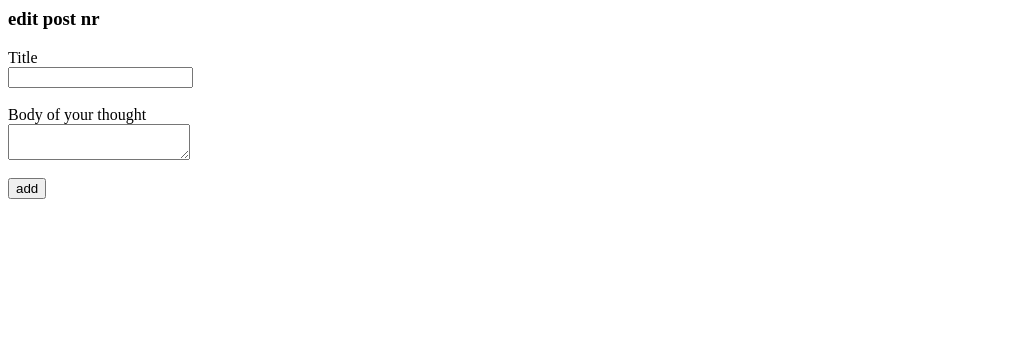
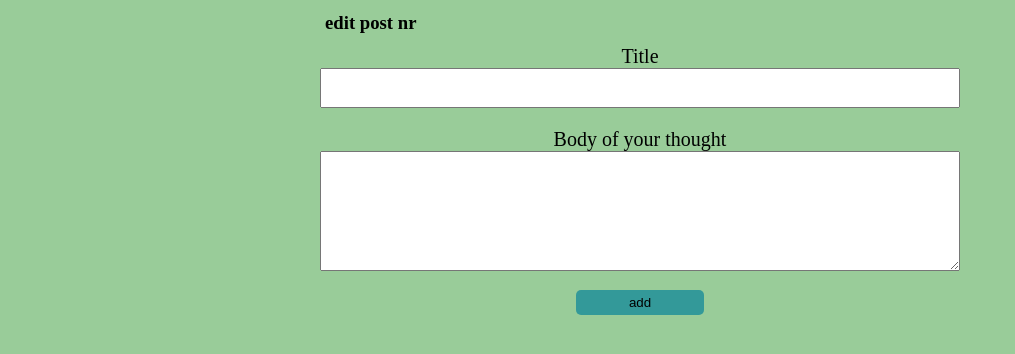
Before and after one commit to Jochemos/PHP-register-login-app, a PHP site: page /blog-update.php?id=1 in a window 1280 px wide. Shown: the top 354 px of the page, without its empty margins (0-1015 px from the left). Run offline with PHP 8.4, Linux system fonts and the light colour scheme; data that the repository does not hold is empty.

Commit message:
blog page styles

```diff
--- a/php-app/blog-delete.php
+++ b/php-app/blog-delete.php
@@ -8,5 +8,7 @@
 
 ?>
 
-<h3> Post was deleted ! <h3>
+<h1> Post was deleted ! <h1>
 <h2> <a href="http://localhost:8000/blog.php">EXIT<a> </h2>
+
+<link rel="stylesheet" href="styles/blog-delete.css">
--- a/php-app/blog-update.php
+++ b/php-app/blog-update.php
@@ -26,7 +26,7 @@
         $currentState['title'] = $_POST['title'];
         $currentState['body'] = $_POST['body'];
 
-        echo "Data update successfully !" . ' <a href="http://localhost:8000/blog.php">Back</a> to blog.';
+        echo '<div class="alert">Data update successfully !' . '<a href="http://localhost:8000/blog.php">Back</a></div>';
 
       }catch(Exception $e) {
 
@@ -41,22 +41,20 @@
 
 ?>
 
-<form action="" method="post">
+<form action="" method="post" class="form-main">
 
   <h3>
-  <label for="post">edit post nr <?php echo $_REQUEST['post'] ?></label>
+  <label for="post" class="description">edit post nr <?php echo $_REQUEST['post'] ?></label>
   </h3>
 
-  <label for="title">Title</label>
-  <br>
-  <input type="text" name="title" value="<?php echo $currentState["title"] ?>">
-  <br>
-  <br>
-  <label for="post">Body of your thought</label>
-  <br>
-  <textarea name="body"><?php echo $currentState["body"] ?></textarea>
-  <br>
-  <br>
-  <input type="submit" value="add">
+  <label for="title" class="text-title">Title</label>
+  <input type="text" name="title" class="body-title" value="<?php echo $currentState["title"] ?>">
+
+  <label for="post" class="text-post">Body of your thought</label>
+  <textarea name="body" class="body-post"><?php echo $currentState["body"] ?></textarea>
+
+  <input class="submit-button" type="submit" value="add">
 
 </form>
+
+<link rel="stylesheet" href="styles/blog.css">
--- a/php-app/classes/Validation.php
+++ b/php-app/classes/Validation.php
@@ -44,7 +44,7 @@
     public function passed() {
 
       if(!empty($this->_errors)){
-        echo implode("", $this->_errors);
+        echo '<p class="error">' . implode("", $this->_errors) . '</p>';
       }else{
         return true;
       }
--- /dev/null
+++ b/php-app/styles/blog.css
@@ -0,0 +1,148 @@
+* {
+  position: relative;
+  display: flex;
+  flex-direction: column;
+  align-items: center;
+  text-decoration: none;
+}
+
+html {
+  background-color: #99CC99;
+}
+
+.error {
+  color: red;
+  background: white;
+  padding: 10px;
+  border-radius: 5px;
+}
+
+.alert {
+  background: white;
+  padding: 10px;
+  border-radius: 5px;
+}
+
+.alert a {
+  color: white;
+  background: #CC9900;
+  padding: 6px;
+  margin-top: 10px;
+  border-radius: 5px;
+}
+
+.logout {
+  position: absolute;
+  right: 0;
+  top: 0;
+  background: #CC3333;
+  padding: 5px;
+  border-radius: 5px;
+  color: white;
+}
+
+.form-main {
+  display: flex;
+  align-items: normal;
+  width: 50vw;
+}
+
+.form-main .description {
+  position: absolute;
+  left: 5px;
+  top: -15px;
+}
+
+.form-main .text-title {
+  font-size: 20px;
+}
+
+.form-main .body-title {
+  height: 5vh;
+  margin-bottom: 3%;
+  outline: none;
+}
+
+.form-main .text-post {
+  font-size: 20px;
+}
+
+.form-main .body-post {
+  height: 15vh;
+  outline: none;
+}
+
+.form-main .submit-button {
+  width: 10vw;
+  margin: auto;
+  margin-top: 3%;
+  padding: 5px;
+  background: #339999;
+  border: none;
+  border-radius: 5px;
+  cursor: pointer;
+}
+
+.table-main {
+  width: 50vw;
+  background: #669999;
+  border-radius: 4px;
+  padding-top: 10px;
+  padding-bottom: 10px;
+}
+
+.table-main .post-num {
+  margin-right: 40vw;
+}
+
+.table-main .post-title {
+  margin-top: -50px;
+  padding: 0 20px 0 20px;
+  border-radius: 6px;
+}
+
+.table-main .post-body {
+  background: yellow;
+  margin-top: 5px;
+  width: 45vw;
+  min-height: 10vh;
+  padding: 5px;
+  border-radius: 8px;
+  background: #99CCFF;
+  z-index: 1;
+}
+
+.table-main .post-date {
+  margin-top: -15px;
+  margin-right: 35vw;
+  height: 45px;
+  border-radius: 0 0 5px 5px;
+  padding: 0 5px 0 5px;
+  background: #CCCCCC
+}
+
+.table-main .post-update {
+  margin-left: 40vw;
+  margin-top: -15px;
+  background:	#FFCC99;
+  padding: 5px;
+  width: 50px;
+  border-radius: 4px;
+}
+
+.table-main .post-update a {
+  color: black;
+}
+
+.table-main .post-delete {
+  margin-left: 28vw;
+  margin-top: -28px;
+  background:	#CC3333;
+  padding: 5px;
+  width: 50px;
+  border-radius: 4px;
+}
+
+.table-main .post-delete a {
+  color: white;
+}
```
Also changed, not shown: php-app/blog.php (+17 -19 lines), php-app/styles/blog-delete.css (added, +17 -0 lines).
